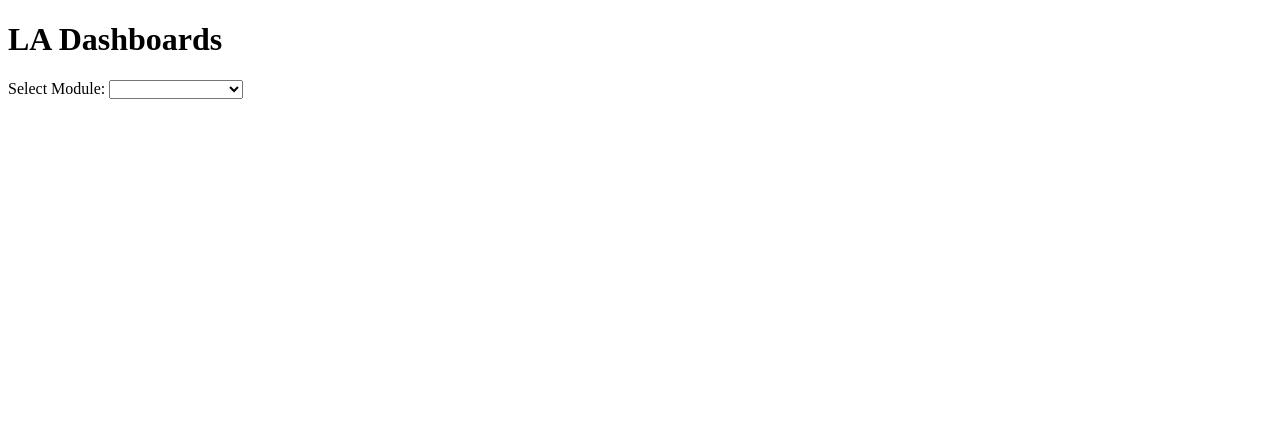
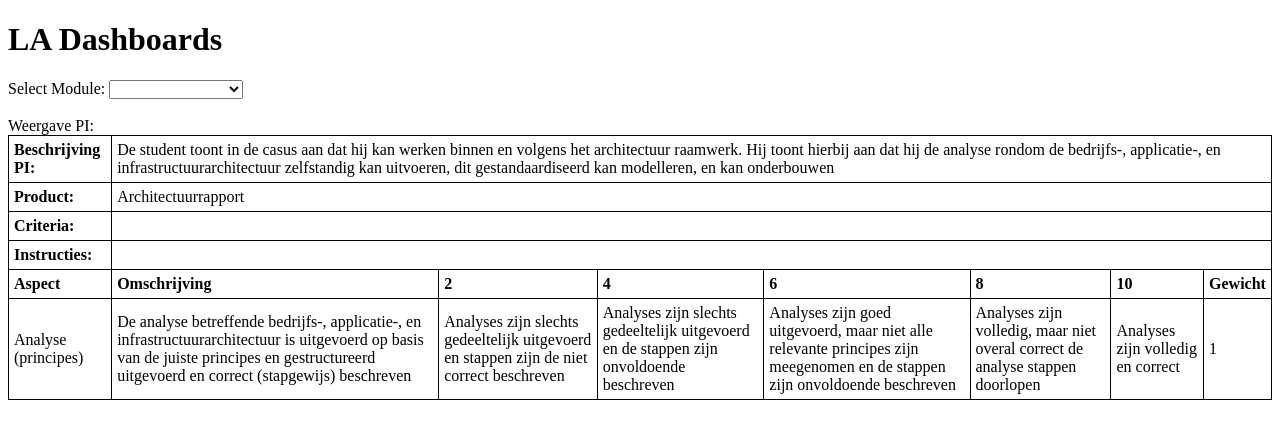
Before and after one commit to 1073427schroder/Zuyd-LA4D-Dashboards, an Angular app in the folder Dashboard_App/: page / in a window 1280 px wide. Shown: the top 438 px of the page. Built offline with nearby package versions, Linux system fonts and the light colour scheme.

Commit message:
Hardcoded prestatie overview added

```diff
--- a/Dashboard_App/src/app/app.component.html
+++ b/Dashboard_App/src/app/app.component.html
@@ -5,3 +5,5 @@
 </div>
 
 <app-study-module></app-study-module>
+<br />
+<app-prestatie-indicatoren></app-prestatie-indicatoren>
--- a/Dashboard_App/src/app/app.module.ts
+++ b/Dashboard_App/src/app/app.module.ts
@@ -4,12 +4,14 @@ import { FormsModule } from '@angular/forms';
 
 import { AppComponent } from './app.component';
 import { StudyModuleComponent } from './study-module/study-module.component';
+import { PrestatieIndicatorenComponent } from './prestatie-indicatoren/prestatie-indicatoren.component';
 
 
 @NgModule({
   declarations: [
     AppComponent,
-    StudyModuleComponent
+    StudyModuleComponent,
+    PrestatieIndicatorenComponent
   ],
   imports: [
     BrowserModule,
--- /dev/null
+++ b/Dashboard_App/src/app/prestatie-indicatoren/prestatie-indicatoren.component.css
@@ -0,0 +1,9 @@
+table, th, td {
+  border: 1px solid black;
+  border-collapse: collapse;
+}
+
+th, td {
+  padding: 5px;
+  text-align: left;
+}
--- /dev/null
+++ b/Dashboard_App/src/app/prestatie-indicatoren/prestatie-indicatoren.component.html
@@ -0,0 +1,43 @@
+<div>
+  Weergave PI:
+  <div>
+    <table>
+      <tr>
+        <th>Beschrijving PI:</th>
+        <td colspan="7">De student toont in de casus aan dat hij kan werken binnen en volgens het architectuur raamwerk. Hij toont hierbij aan dat hij de analyse rondom de bedrijfs-, applicatie-, en infrastructuurarchitectuur zelfstandig kan uitvoeren, dit gestandaardiseerd kan modelleren, en kan onderbouwen</td>
+      </tr>
+      <tr>
+        <th>Product:</th>
+        <td colspan="7">Architectuurrapport</td>
+      </tr>
+      <tr>
+        <th>Criteria:</th>
+        <td colspan="7"></td>
+      </tr>
+      <tr>
+        <th>Instructies:</th>
+        <td colspan="7"></td>
+      </tr>
+      <tr>
+        <th>Aspect</th>
+        <th>Omschrijving</th>
+        <th>2</th>
+        <th>4</th>
+        <th>6</th>
+        <th>8</th>
+        <th>10</th>
+        <th>Gewicht</th>
+      </tr>
+      <tr>
+        <td>Analyse (principes)</td>
+        <td>De analyse betreffende bedrijfs-, applicatie-, en infrastructuurarchitectuur is uitgevoerd op basis van de juiste principes en gestructureerd uitgevoerd en correct (stapgewijs) beschreven</td>
+        <td>Analyses zijn slechts gedeeltelijk uitgevoerd en stappen zijn de niet correct beschreven</td>
+        <td>Analyses zijn slechts gedeeltelijk uitgevoerd en de stappen zijn onvoldoende beschreven</td>
+        <td>Analyses zijn goed uitgevoerd, maar niet alle relevante principes zijn meegenomen en de stappen zijn onvoldoende beschreven</td>
+        <td>Analyses zijn volledig, maar niet overal correct de analyse stappen doorlopen</td>
+        <td>Analyses zijn volledig en correct</td>
+        <td>1</td>
+      </tr>
+    </table>
+  </div>
+</div>
--- /dev/null
+++ b/Dashboard_App/src/app/prestatie-indicatoren/prestatie-indicatoren.component.ts
@@ -0,0 +1,15 @@
+import { Component, OnInit } from '@angular/core';
+
+@Component({
+  selector: 'app-prestatie-indicatoren',
+  templateUrl: './prestatie-indicatoren.component.html',
+  styleUrls: ['./prestatie-indicatoren.component.css']
+})
+export class PrestatieIndicatorenComponent implements OnInit {
+
+  constructor() { }
+
+  ngOnInit() {
+  }
+
+}
--- /dev/null
+++ b/Dashboard_App/src/app/prestatie-indicatoren/prestatie-indicatoren.ts
@@ -0,0 +1,3 @@
+export class PrestatieIndicatoren{
+
+}
```
Also changed, not shown: Dashboard_App/src/app/prestatie-indicatoren/prestatie-indicator.ts (added, +7 -0 lines), Dashboard_App/src/app/prestatie-indicatoren/prestatie-indicatoren.component_one_table.html (added, +43 -0 lines), Dashboard_App/src/app/prestatie-indicatoren/prestatie-indicatoren.component_two_tables.html (added, +48 -0 lines), Dashboard_App/src/app/prestatie-indicatoren/mock-presentatie-indicatoren.ts (added), 1 other file (tests, documents, lock files or other folders).
